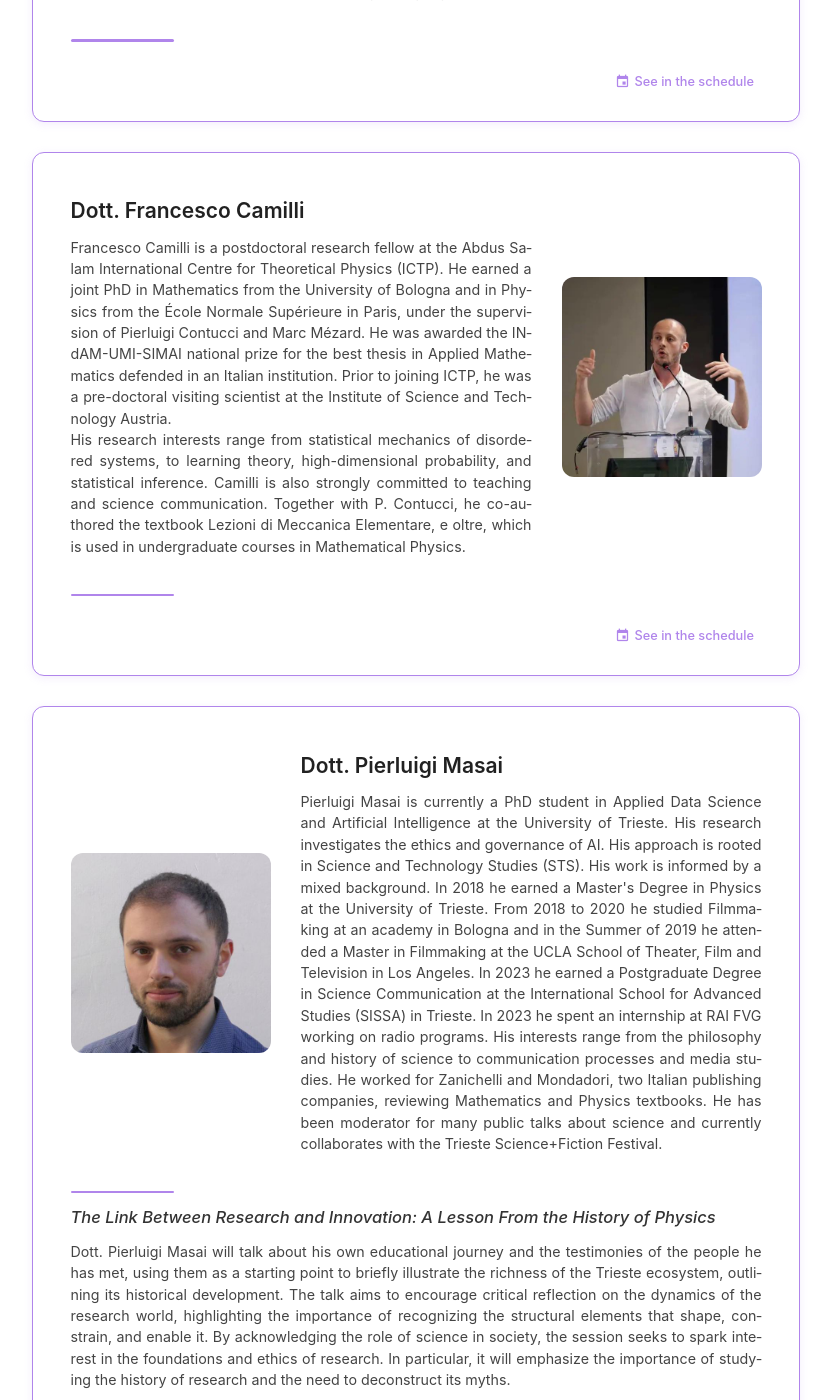
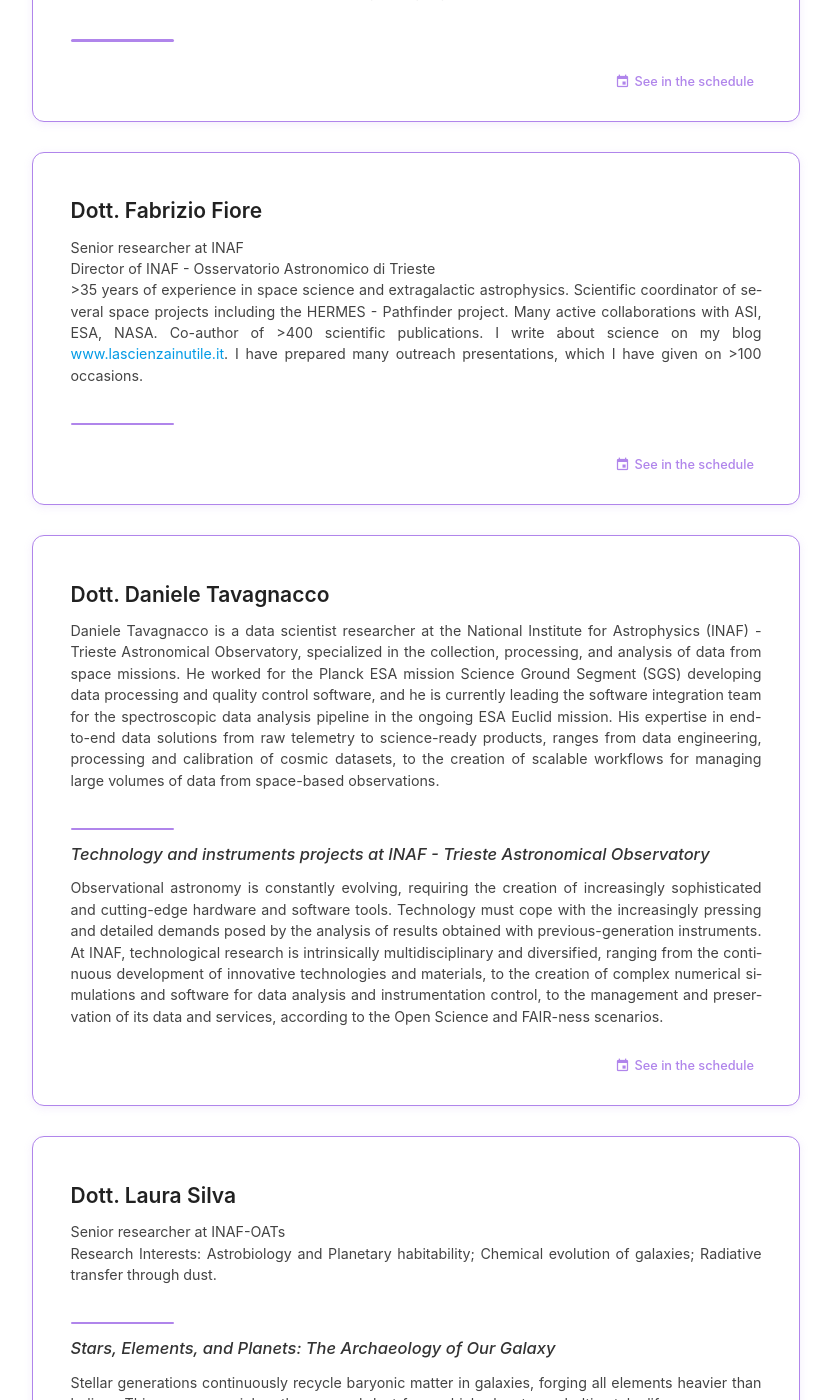
Before and after one commit to ai-sf/gipe, a Jekyll site: the page built from speakers.html, in a window 1280 px wide and 1400 px high, scrolled down 4337 px. Shown: the whole window, without its empty margins (224-1055 px from the left). Built offline with Jekyll 4.4.1, drawn with Linux system fonts in a browser that asks for light colours; nearby versions of some CDN libraries; some of the changed text lies outside the part shown.

Commit message:
aggiunti relatori inaf e seminario camilli

```diff
--- a/_data/schedule.yml
+++ b/_data/schedule.yml
@@ -182,7 +182,7 @@ physicist Paolo Budinich."
       speakers:
         - name: "Emanuele Panizon"
           photo: "/img/speakers/panizon/foto_panizon.jpg"
-          description: "Postdoctoral researcher in the Life Science Group at ICTP"
+          description: "Postdoctoral Researcher in the Life Science Group at ICTP"
           id: "panizon"
       note: "Private transportation provided."
       # description: "Participants will have the opportunity to visit the laboratories of AREA Science Park, Elettra Sincrotrone, CNR and INFN."
@@ -201,18 +201,31 @@ physicist Paolo Budinich."
 - day: FRIDAY 19/09
   slots:
     - time: "9:00-11:30"
-      title: "CONFERENCE"
+      title: "CONFERENCES"
       place:
         name: "INAF-OATS (Via Giambattista Tiepolo, 11)"
         url: "/facilities/#inaf_central"
       description: "You will have the chance to discover what kind of research a physicist can do at INAF."
       descriptions:
-        - 'There will be the following speakers:'
+        - 'There will be the following speeches:'
       substeps:
         - title: 'Fabrizio Fiore: Astrophysics in Trieste and astrophysics from space;'
-        - title: 'Andrea Zacchei: Technological projects at Osservatorio Astronomico di Trieste;'
+        - title: 'Daniele Tavagnacco: Technological projects at Osservatorio Astronomico di Trieste;'
         - title: 'Laura Silva: Stellar Astrophysics at OATs;'
-        - title: 'Fabio Fontanot: Extragalactic Astrophysics at OATs.'
+        # - title: 'Fabio Fontanot: Extragalactic Astrophysics at OATs.'
+      speakers:
+        - name: 'Fabrizio Fiore'
+          # photo:
+          description: 'Senior Researcher and Director of INAF - Osservatorio Astronomico di Trieste'
+          id: "fiore"
+        - name: 'Daniele Tavagnacco'
+          # photo:
+          description: "Data Scientist Researcher at INAF-OATs"
+          id: "tavagnacco"
+        - name: 'Laura Silva'
+          # photo:
+          description: "Senior Researcher at INAF-OATs"
+          id: "silva"
 
     - time: "12:30-14:00"
       title: "LUNCH AT ICTP'S CAFETERIA"
@@ -230,7 +243,7 @@ physicist Paolo Budinich."
         - "The structure of the visit is the following:"
       substeps:
         - title: "<u>14:00-15:00</u>: Presentation of ICTP History;"
-        - title: "<u>15:00-16:00</u>: Seminar held by Dott. Francesco Camilli;"
+        - title: '<u>15:00-16:00</u>: <em>"The Phases of Nature: Emergence and Universality"</em> held by Dott. Francesco Camilli;'
         - title: '<u>16:00-16:30</u>: <em>"The Link Between Research and Innovation: A Lesson From the History of Physics"</em> by Dott. Pierluigi Masai.'
       speakers:
         - name: "Francesco Camilli"
--- a/_data/speakers.yml
+++ b/_data/speakers.yml
@@ -54,12 +54,48 @@
   name: Dott. Lorenzo Carta
   photo: "/img/speakers/carta/foto_carta.jpeg"
   bio: "Lorenzo Carta is a PhD student in Applied Data Science and Artificial Intelligence at the University of Trieste. He has a background in Philosophy and a postgraduate degree in Science Communication from SISSA. His research focuses on AI technologies through the lens of Science and Technology Studies (STS) and the governance of emerging technologies. He collaborates with SISSA Medialab and the Trieste Science+Fiction Festival on science communication initiatives. He has developed a discussion game on open access publishing for SISSA Medialab."
-- id: "panizon"
-  name: "Dott. Emanuele Panizon"
+
+- id: panizon
+  name: Dott. Emanuele Panizon
   photo: "/img/speakers/panizon/foto_panizon.jpg"
   bio:
     - "Emanuele Panizon began his scientific career in computational condensed matter physics, studying the structural properties of nanoalloys under both equilibrium and non-equilibrium conditions."
     - "After earning his Ph.D. in Genoa, he became a postdoctoral fellow, first at SISSA (Trieste) and then at the University of Konstanz. There, he gradually transitioned from solid-state physics to delve into the complexity of biological systems, which led him to a postdoctoral position in the Life Science Group at ICTP in Trieste. At ICTP, his work focuses on Machine Learning in general and Reinforcement Learning in particular. He is fascinated by the new research directions that combine Reinforcement Learning with the capabilities of Large Language Models."
+
+- id: fiore
+  name: Dott. Fabrizio Fiore
+  bio:
+    - "Senior researcher at INAF"
+    - "Director of INAF - Osservatorio Astronomico di Trieste"
+    - '>35 years of experience in space science and extragalactic astrophysics. Scientific coordinator of several space projects including the HERMES - Pathfinder project. Many active collaborations with ASI, ESA, NASA. Co-author of >400 scientific publications.
+      I write about science on my blog <a href="https://www.lascienzainutile.it/">www.lascienzainutile.it</a>. I have prepared many outreach  presentations, which I have given on >100 occasions.'
+
+- id: tavagnacco
+  name: Dott. Daniele Tavagnacco
+  bio: "Daniele Tavagnacco is a data scientist researcher at the National Institute for Astrophysics (INAF) - Trieste Astronomical Observatory, specialized in the collection,
+processing, and analysis of data from space missions. He worked for the Planck ESA mission Science Ground Segment (SGS) developing data processing and quality control software,
+and he is currently leading the software integration team for the spectroscopic data analysis pipeline in the ongoing ESA Euclid mission.
+His expertise in end-to-end data solutions from raw telemetry to science-ready products, ranges from data engineering, processing and calibration of cosmic datasets, to the creation of
+scalable workflows for managing large volumes of data from space-based observations. "
+  seminar_title: 'Technology and instruments projects at INAF - Trieste Astronomical Observatory'
+  seminar_description: "Observational astronomy is constantly evolving, requiring the creation of increasingly sophisticated and cutting-edge hardware and software tools.
+Technology must cope with the increasingly pressing and detailed demands posed by the analysis of results obtained with previous-generation instruments.
+At INAF, technological research is intrinsically multidisciplinary and diversified, ranging from the continuous development of innovative technologies and materials,
+ to the creation of complex numerical simulations and software for data analysis and instrumentation control, to the management and preservation of its data and services,
+according to the Open Science and FAIR-ness scenarios."
+
+- id: silva
+  name: Dott. Laura Silva
+  bio:
+    - "Senior researcher at INAF-OATs"
+    - "Research Interests: Astrobiology and Planetary habitability; Chemical evolution of galaxies; Radiative transfer through dust."
+  seminar_title: "Stars, Elements, and Planets: The Archaeology of Our Galaxy"
+  seminar_description: "Stellar generations continuously recycle  baryonic  matter in galaxies,
+forging all elements heavier than helium.
+This process enriches the gas and dust from which planets, and ultimately, life may emerge.
+Characterizing stellar properties and tracing the chemical evolution of the
+Milky Way shows how stellar physics, galactic archaeology,
+and the study of habitable worlds are closely connected."
 
 - id: camilli
   name: Dott. Francesco Camilli
@@ -67,6 +103,9 @@
   bio:
     - "Francesco Camilli is a postdoctoral research fellow at the Abdus Salam International Centre for Theoretical Physics (ICTP). He earned a joint PhD in Mathematics from the University of Bologna and in Physics from the École Normale Supérieure in Paris, under the supervision of Pierluigi Contucci and Marc Mézard. He was awarded the INdAM-UMI-SIMAI national prize for the best thesis in Applied Mathematics defended in an Italian institution. Prior to joining ICTP, he was a pre-doctoral visiting scientist at the Institute of Science and Technology Austria."
     - "His research interests range from statistical mechanics of disordered systems, to learning theory, high-dimensional probability, and statistical inference. Camilli is also strongly committed to teaching and science communication. Together with P. Contucci, he co-authored the textbook Lezioni di Meccanica Elementare, e oltre, which is used in undergraduate courses in Mathematical Physics."
+  seminar_title: 'The Phases of Nature: Emergence and Universality '
+  seminar_description:
+    - "“More is different,” as P. W. Anderson famously remarked. The collective behavior of many elementary objects, whether particles, atoms, molecules, people, or even bits of information, can be profoundly different from the behavior of each one in isolation. These emergent properties manifest themselves in the physical world through phase transitions separating two or more phases. In some phases, the elementary components act independently without producing a macroscopic change; in others, they cooperate to generate new, collective behavior. A familiar example is the transition of water into ice as the temperature drops: below freezing, water molecules align to form a crystalline structure. This paradigm extends far beyond traditional physical systems. Comparable mechanisms underlie a wide range of phenomena in physics, information science, and even social dynamics. Phase transitions arise as a natural consequence of the interaction among large numbers of components, where the specific details of each element often become irrelevant. Phase transitions thus illustrate how the richness of nature emerges from cooperation at scale, demonstrating that the whole can indeed be more than the sum of its parts."
 
 - id: masai
   name: Dott. Pierluigi Masai
```
